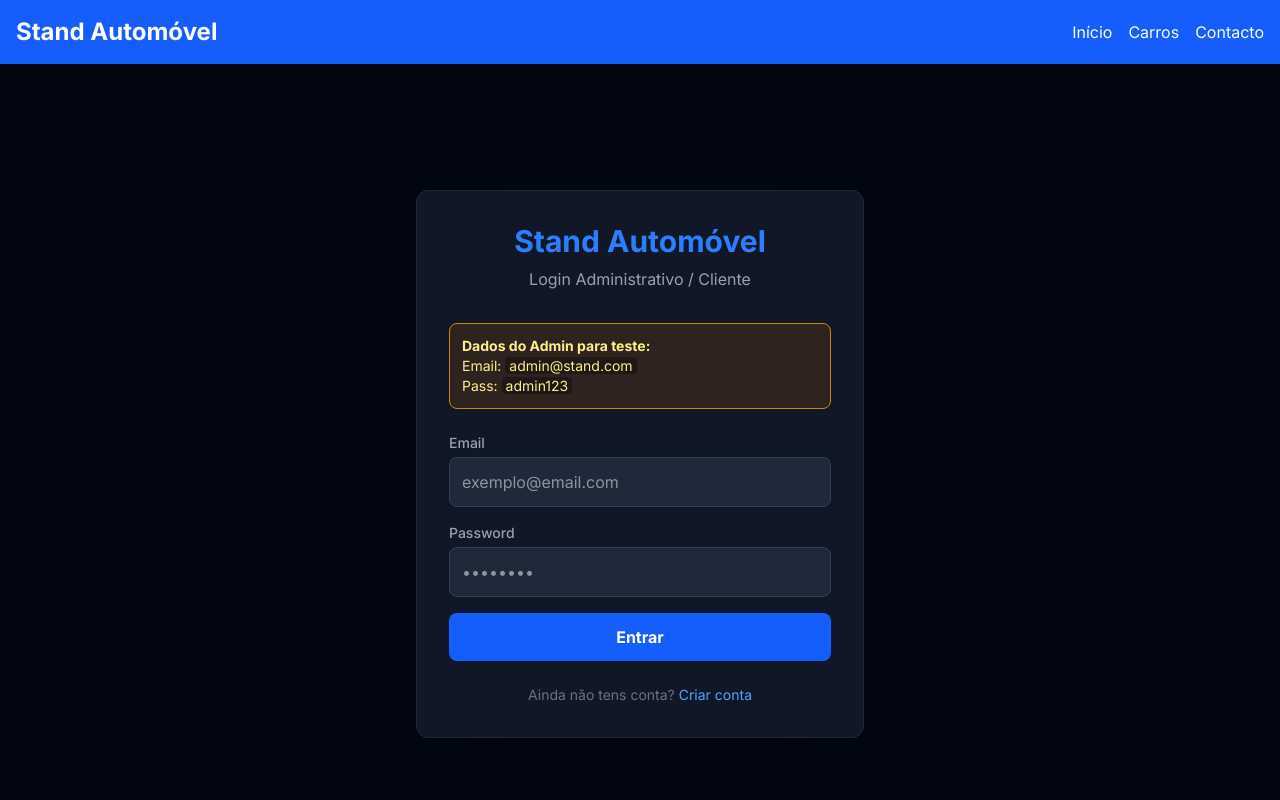
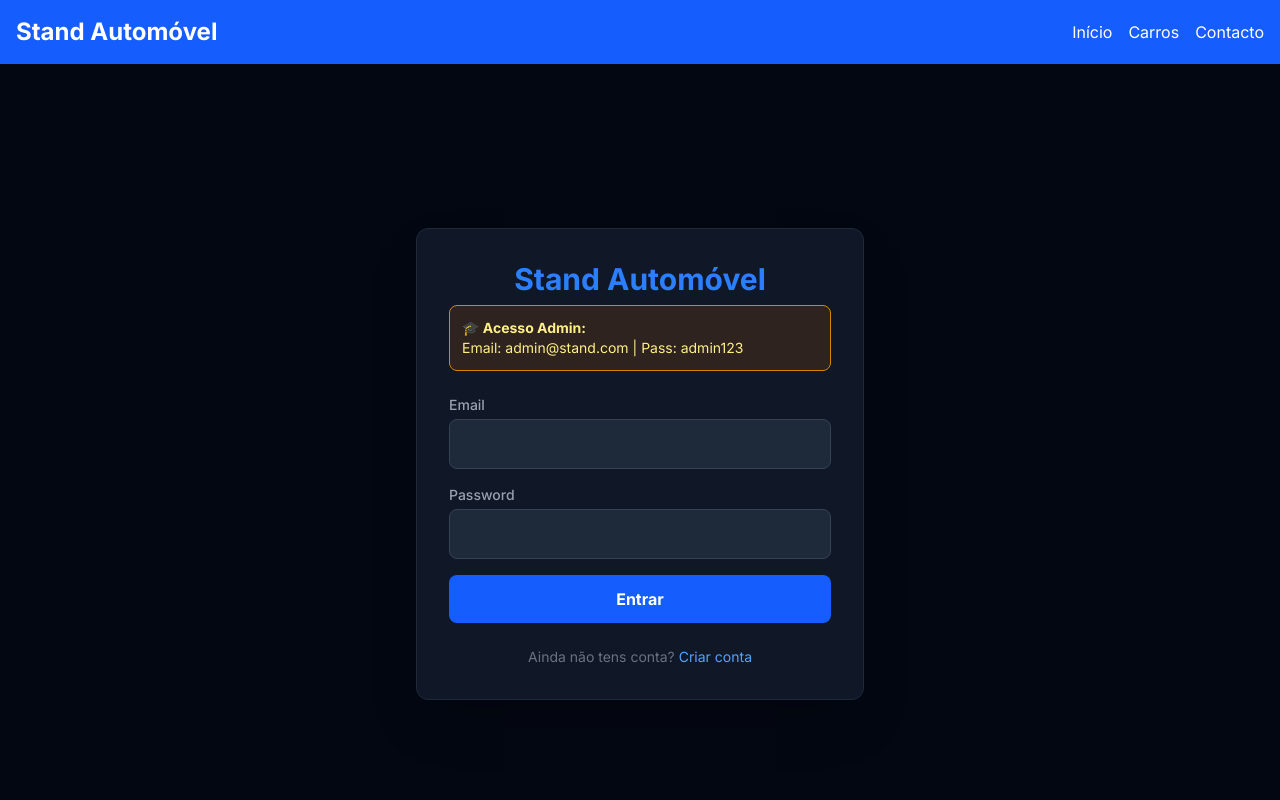
Before and after one commit to AfonsoCruzzz/standauto, a Next.js app: page /login in a window 1280 px wide. Shown: the top 800 px of the page. Built offline with nearby package versions, Linux system fonts and the light colour scheme.

Commit message:
Fix: Suspense boundary no login e env var

```diff
--- a/src/app/(auth)/login/page.tsx
+++ b/src/app/(auth)/login/page.tsx
@@ -1,13 +1,14 @@
 "use client";
 
 import { signIn } from "next-auth/react";
-import { useState } from "react";
+import { useState, Suspense } from "react"; // <--- Importar Suspense
 import { useRouter, useSearchParams } from "next/navigation";
 import Link from "next/link";
 
-export default function LoginPage() {
+// 1. Criamos um componente separado SÓ para o conteúdo que usa useSearchParams
+function LoginContent() {
   const router = useRouter();
-  const searchParams = useSearchParams();
+  const searchParams = useSearchParams(); // Este hook obriga ao uso de Suspense
   const errorUrl = searchParams.get("error");
 
   const [email, setEmail] = useState("");
@@ -18,8 +19,6 @@ export default function LoginPage() {
     e.preventDefault();
     setError("");
 
-    // O signIn do NextAuth trata de tudo.
-    // redirect: false permite-nos controlar o que acontece a seguir (mostrar erro ou mudar de página)
     const res = await signIn("credentials", {
       email,
       password,
@@ -29,24 +28,21 @@ export default function LoginPage() {
     if (res?.error) {
       setError("Email ou password incorretos.");
     } else {
-      // Sucesso! Vamos para a dashboard de admin ou para a home
-      router.push("/"); // Ou router.push("/")
-      router.refresh(); // Atualiza a sessão no lado do cliente
+      router.push("/admin/dashboard");
+      router.refresh();
     }
   };
 
   return (
-    <div className="flex min-h-screen items-center justify-center bg-gray-950 text-white p-4">
-      <div className="w-full max-w-md p-8 bg-gray-900 rounded-xl border border-gray-800 shadow-2xl">
+    <div className="w-full max-w-md p-8 bg-gray-900 rounded-xl border border-gray-800 shadow-2xl">
         <h1 className="text-3xl font-bold text-center mb-2 text-blue-500">Stand Automóvel</h1>
-        <p className="text-center text-gray-400 mb-8">Login Administrativo / Cliente</p>
+
+        {/* Cábula para o Professor */}
         <div className="bg-yellow-900/30 border border-yellow-600 p-3 rounded-lg mb-6 text-sm text-yellow-200">
-            <p className="font-bold"> Dados do Admin para teste:</p>
-            <p>Email: <span className="font-mono bg-black/30 px-1 rounded">admin@stand.com</span></p>
-            <p>Pass: <span className="font-mono bg-black/30 px-1 rounded">admin123</span></p>
+          <p className="font-bold">🎓 Acesso Admin:</p>
+          <p>Email: admin@stand.com | Pass: admin123</p>
         </div>
 
-        {/* Mensagens de Erro vindas do URL (ex: Middleware) */}
         {errorUrl === "CredentialsSignin" && (
            <div className="p-3 mb-4 bg-red-900/50 border border-red-500 rounded text-red-200 text-sm text-center">
              Credenciais inválidas.
@@ -66,8 +62,7 @@ export default function LoginPage() {
               type="email"
               value={email}
               onChange={(e) => setEmail(e.target.value)}
-              className="w-full p-3 bg-gray-800 rounded-lg border border-gray-700 focus:border-blue-500 focus:ring-1 focus:ring-blue-500 outline-none transition"
-              placeholder="exemplo@email.com"
+              className="w-full p-3 bg-gray-800 rounded-lg border border-gray-700 focus:border-blue-500 text-white"
               required
             />
           </div>
@@ -78,8 +73,7 @@ export default function LoginPage() {
               type="password"
               value={password}
               onChange={(e) => setPassword(e.target.value)}
-              className="w-full p-3 bg-gray-800 rounded-lg border border-gray-700 focus:border-blue-500 focus:ring-1 focus:ring-blue-500 outline-none transition"
-              placeholder="••••••••"
+              className="w-full p-3 bg-gray-800 rounded-lg border border-gray-700 focus:border-blue-500 text-white"
               required
             />
           </div>
@@ -99,6 +93,16 @@ export default function LoginPage() {
           </Link>
         </div>
       </div>
+  );
+}
+
+// 2. O componente principal apenas envolve o conteúdo com Suspense
+export default function LoginPage() {
+  return (
+    <div className="flex min-h-screen items-center justify-center bg-gray-950 text-white p-4">
+      <Suspense fallback={<div className="text-white">A carregar formulário...</div>}>
+        <LoginContent />
+      </Suspense>
     </div>
   );
 }
```
